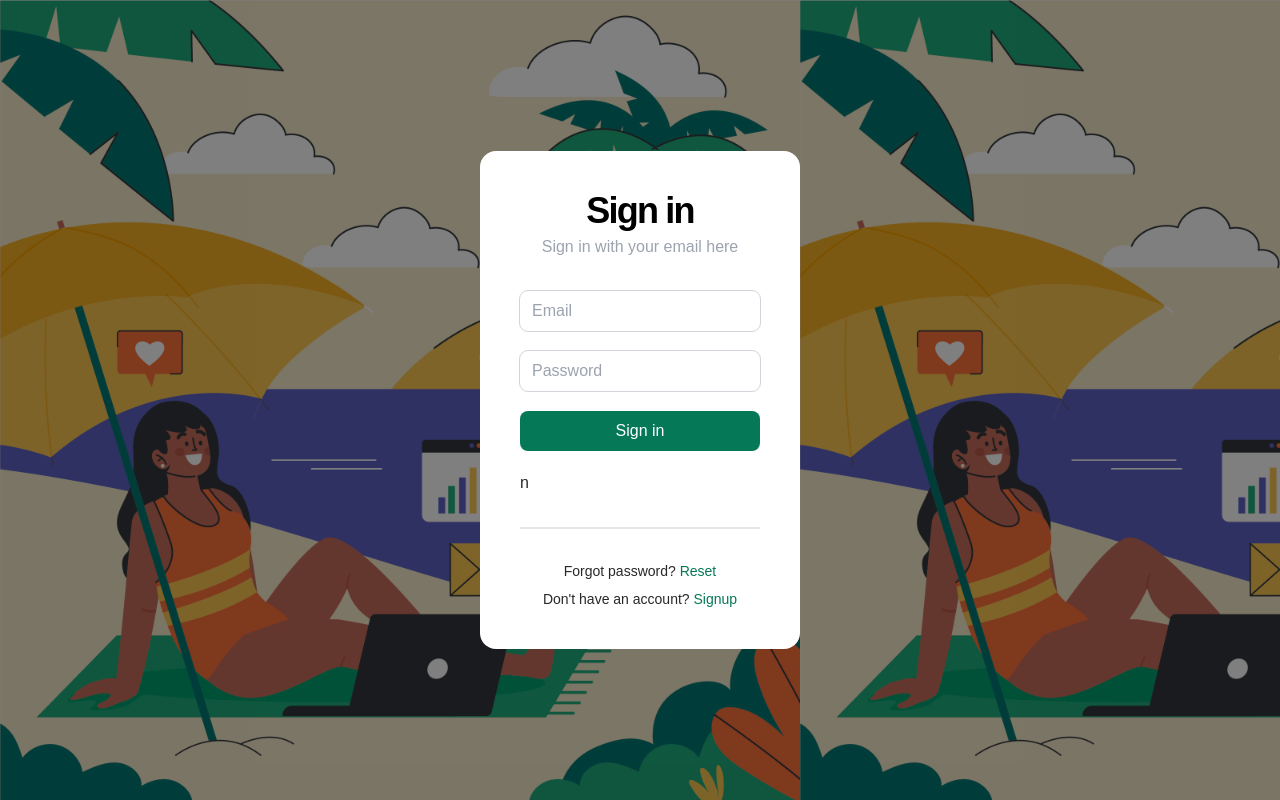
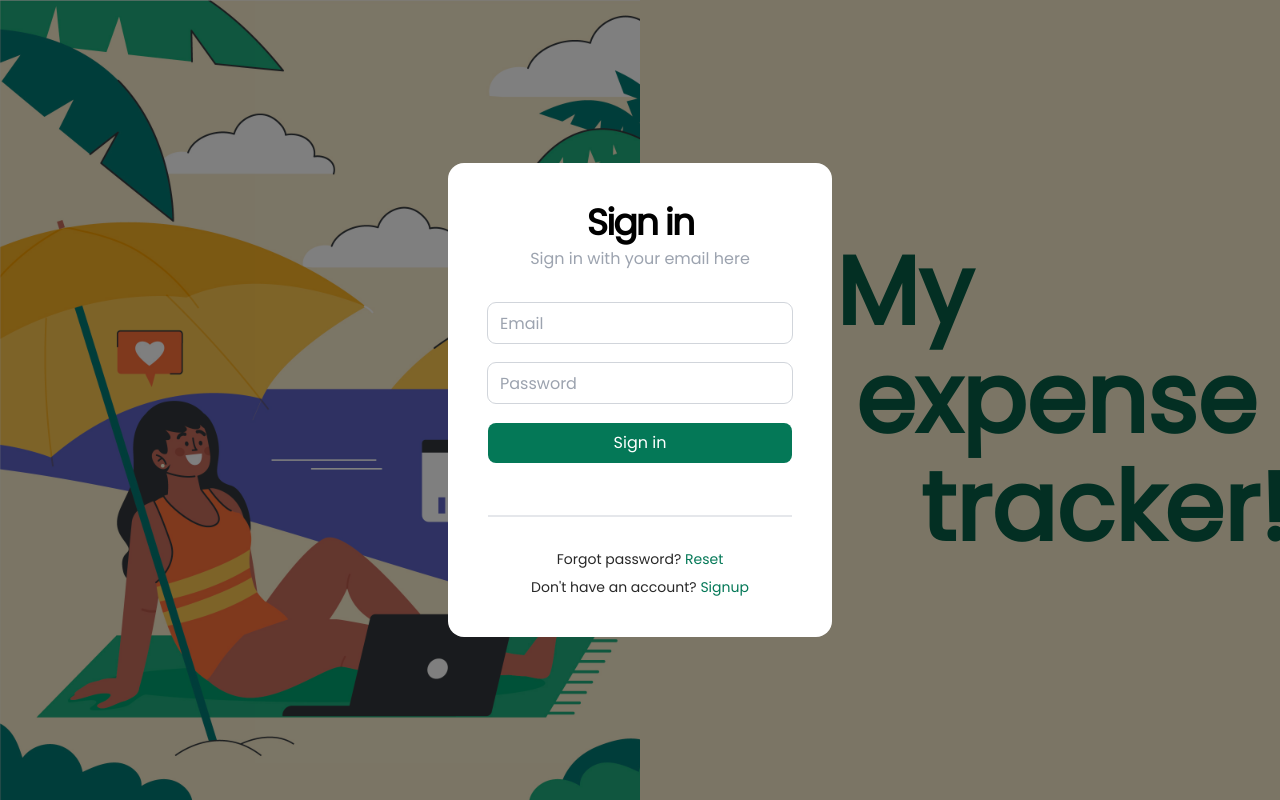
Before and after one commit to sudhi14/my-expense-budget-tracker, a React (Vite) app: page / in a window 1280 px wide. Built offline with nearby package versions, Linux system fonts and the light colour scheme.

Commit message:
90 percen login ui complete

```diff
--- a/package.json
+++ b/package.json
@@ -36,6 +36,7 @@
     "eslint-plugin-react-hooks": "^4.6.0",
     "eslint-plugin-react-refresh": "^0.4.5",
     "postcss": "^8.4.35",
+    "prettier-plugin-tailwindcss": "^0.5.11",
     "tailwindcss": "^3.4.1",
     "typescript": "^5.2.2",
     "vite": "^5.0.8"
--- a/src/index.css
+++ b/src/index.css
@@ -1,3 +1,4 @@
+@import url('https://fonts.googleapis.com/css2?family=Poppins:ital,wght@0,200;0,300;0,400;1,100&display=swap');
 @tailwind base;
 @tailwind components;
 @tailwind utilities;
@@ -18,7 +19,7 @@
 body {
   width: 100vw;
   height: 100vh;
-  font-family: "Poppins", sans-serif;
+  font-family: 'Poppins', sans-serif;
   overflow: hidden;
   background-color: white
 }
--- a/src/pages/Login/index.tsx
+++ b/src/pages/Login/index.tsx
@@ -36,14 +36,23 @@ const Login = () => {
     //   </div>
     // </>
     <>
-      <div
-        style={{ backgroundImage: `url(${LoginLogo})` }}
-        className="h-screen w-full bg-contain z-1"
-      ></div>
+      <div className="flex flex-row h-screen w-full">
+        <div
+          style={{ backgroundImage: `url(${LoginLogo})` }}
+          className=" flex-1 h-screen bg-cover bg-no-repeat"
+        ></div>
+        <div className="bg-[#f7ebcb] flex-1 h-screen">
+          <div className="flex flex-col w-full h-full items-center justify-center">
+            <p className="text-emerald-800 text-8xl font-bold -translate-x-14 mb-3">My</p>
+            <p className="text-emerald-800 text-8xl font-bold translate-x-24 mb-3">expense</p>
+            <p className="text-emerald-800 text-8xl font-bold translate-x-36">tracker!</p>
+          </div>
+        </div>
+      </div>
 
       <form action="">
         <div className="fixed inset-0 bg-black bg-opacity-50 flex justify-center items-center ">
-          <div className="p-10 bg-white rounded-2xl w-1/4 flex flex-col space-y-8">
+          <div className="p-10 bg-white rounded-2xl w-1/4 flex flex-col space-y-8 lg:w-[30%] md:w-1/2 sm:w-full">
             <div>
               <h1 className="text-4xl text-center font-bold tracking-tighter text-black mb-1">
                 Sign in
@@ -70,7 +79,7 @@ const Login = () => {
                 className="h-10 w-full mb-5 rounded-lg px-3 bg-emerald-700 text-white cursor-pointer"
                 onClick={() => navigate("/dashboard")}
               />
-            </div>n
+            </div>
 
             <hr className="border-b border-solid border-gray-200" />
 
```
Also changed, not shown: 1 other file (tests, documents, lock files or other folders).
